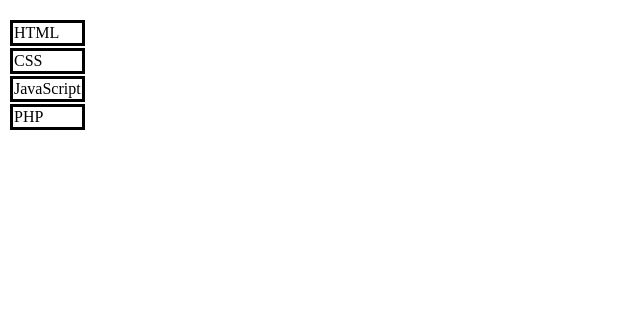
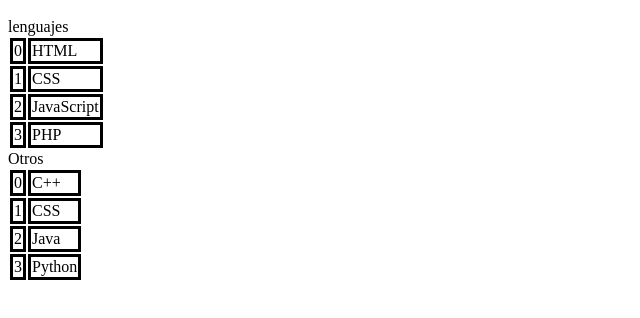
Before and after one commit to DulceMani/Ejemplos-Javascript, a plain HTML site: page holajavascript.html in a window 1280 px wide. Shown: the part 120-438 px from the top of the page, without its empty margins (0-640 px from the left). Drawn offline with Linux system fonts and the light colour scheme.

Commit message:
ejemplos foreach

```diff
--- a/holajavascript.html
+++ b/holajavascript.html
@@ -13,17 +13,42 @@
         window.document.write('<h1 style="color:red;">Me gusta JavaScript</h1>')
         window.console.log('Hola consola')
 
-        document.write('<table>')
+
         var lenguajes= ['HTML','CSS','JavaScript','PHP']
-        for(var i = 0; i <lenguajes.length; i++){
+        var otros= ['C++','CSS','Java','Python']
+
+
+        function imprime_renglon(elemento, indice, arreglo)
+        {
             document.write('<tr>')
             document.write('<td style="border:solid">')
-            document.write(lenguajes[i])
+            document.write(indice)
+            document.write('</td>')
+            document.write('<td style="border:solid">')
+            document.write(arreglo[indice])
             document.write('</td>')
             document.write('</tr>')
+        }
+        document.write('lenguajes <br>')
+        document.write('<table>')
+        lenguajes.forEach(imprime_renglon)
+        document.write('</table>')
 
-        }
+        document.write('Otros <br>')
+        document.write('<table>')
+        otros.forEach(imprime_renglon)
         document.write('</table>')
+
+        //for(var i = 0; i <lenguajes.length; i++){
+        //     for (var x in lenguajes){
+        //     document.write('<tr>')
+        //     document.write('<td style="border:solid">')
+        //     document.write(lenguajes[x])
+        //     document.write('</td>')
+        //     document.write('</tr>')
+
+        // }
+
         </script>
     </body>
 </html>
```
